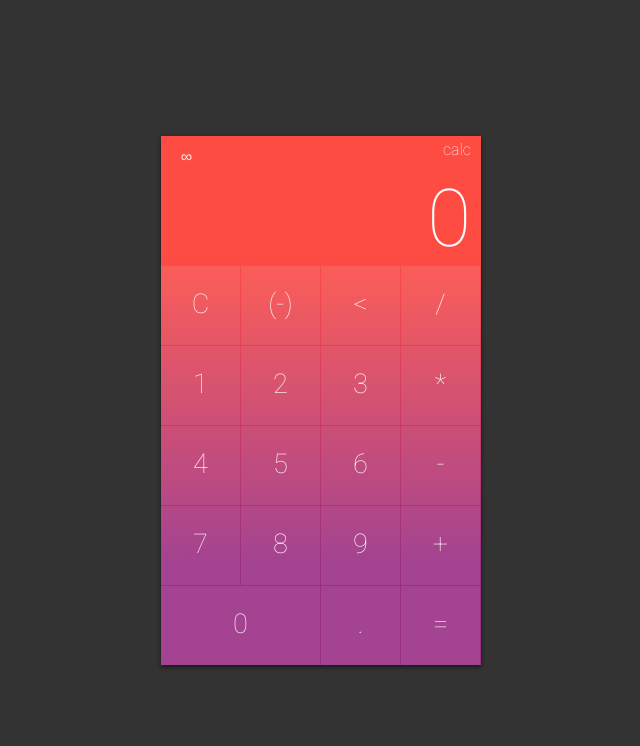
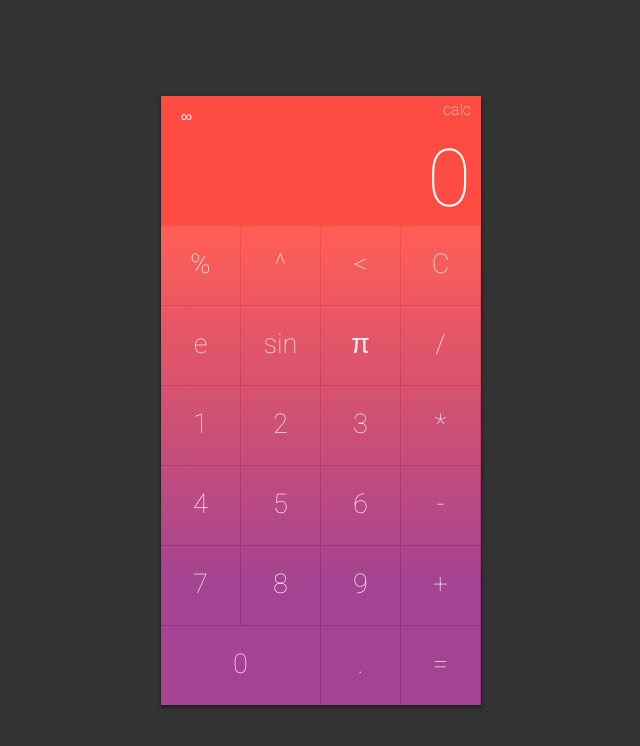
Before and after one commit to Shlaf/DoRag, a React (Create React App) app: page / in a window 1280 px wide. Shown: the top 746 px of the page, without its empty margins (319-959 px from the left). Built offline with nearby package versions, Linux system fonts and the light colour scheme.

Commit message:
addingbuttons

```diff
--- a/src/App.js
+++ b/src/App.js
@@ -26,9 +26,8 @@ class App extends Component {
       theme: "red",
     };
 
-    this.buttons = ["C", "(-)", "<", "/", 1, 2, 3, "*", 4, 5, 6, "-", 7 ,8, 9, "+", 0, ".", "="];
+    this.buttons = ["%", "^", "<", "C", "e", "sin","π", "/", 1, 2, 3, "*", 4, 5, 6, "-", 7 ,8, 9, "+", 0, ".", "="];
   }
-
   // Run when app is loaded
   componentWillMount() {
     // this.getLocalStorage();
```
